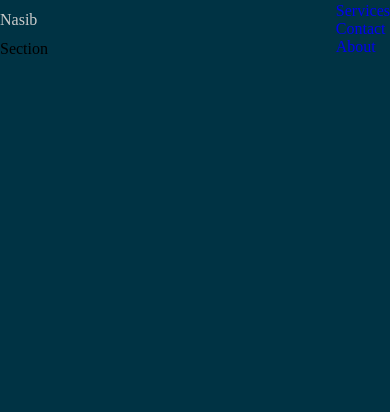
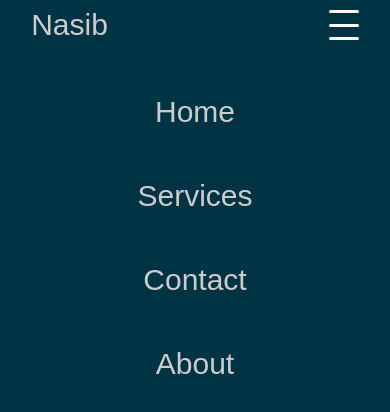
Before and after one commit to nasib-saleh/Template-One, a plain HTML site: page index.html in a window 390 px wide. Drawn offline with Linux system fonts and the light colour scheme.

Commit message:
modifies on header in media query

```diff
--- a/index.html
+++ b/index.html
@@ -10,7 +10,7 @@
 		<!-- //////////// Header //////////// -->
 		<header>
 			<div class="logo"><a href="#">Nasib</a></div>
-			<nav>
+			<nav class="show">
 				<ul>
 					<li><a href="#">Home</a></li>
 					<li><a href="#">Services</a></li>
@@ -18,9 +18,16 @@
 					<li><a href="#">About</a></li>
 				</ul>
 			</nav>
+			<div class="menu-btn">
+				<span></span>
+				<span></span>
+				<span></span>
+			</div>
 		</header>
 		<!-- //////////// Header //////////// -->
 		<!-- //////////// Hero Section //////////// -->
-		<section>Section</section>
+		<section>
+			<div class="container">Section</div>
+		</section>
 	</body>
 </html>
--- a/style.css
+++ b/style.css
@@ -1,8 +1,9 @@
 
 :root {
 	--mainColor: #003344;
-	--altColor: #002211;
+	--altColor: #eec43b;
 	--textColor: #ccc;
+	--transition: all 0.3s ease;
 }
 * {
 	box-sizing: border-box;
@@ -16,18 +17,91 @@ a {
 }
 
 body {
-	background-color: var(--mainColor);
+	background-color: var(--altColor);
+	font-family: "poppins", sans-serif;
+	overflow: hidden;
+}
+.container {
+	padding: 0 13%;
 }
 
 /* ------ Start Header ------ */
 
 header {
 	width: 100%;
-	height: 40px;
+	height: 50px;
 	display: flex;
 	align-items: center;
 	justify-content: space-between;
+	background-color: var(--mainColor);
+	padding: 15px 13%;
+	position: relative;
 	.logo a{
 		color: var(--textColor);
+		font-size: 30px;
+	}
+	.menu-btn {
+		width: 30px;
+		height: 30px;
+		display: flex;
+		flex-direction: column;
+		align-items: center;
+		justify-content: space-between;
+		cursor: pointer;
+		span {
+			width: 100%;
+			height: 3px;
+			background-color: white;
+			border-radius: 8px;
+		}
 	}
 }
+@media (max-width: 767px) {
+	header {
+		padding: 15px 8%;
+	}
+	header nav {
+		position: absolute;
+		top: 45px;
+		right: -100%;
+		width: 100%;
+		height: 100vh;
+		text-align: center;
+		background-color: var(--mainColor);
+		transition: all 0.3s ease;
+		&.show {
+			right: 0;
+		}
+		li {
+			margin-top: 50px;
+			a {
+				color: var(--textColor);
+				font-size: 30px;
+				transition: all .3s ease;
+				&:hover {
+					color: var(--altColor);
+				}
+			}
+		}
+	}
+}
+/* --------- media Query ----------- */
+@media (min-width: 767px) {
+	header nav ul {
+		display: flex;
+		align-items: center;
+		li {
+			margin-left: 20px;
+			a {
+				color: var(--textColor);
+				transition: var(--transition);
+				&:hover {
+					color: var(--altColor);
+				}
+			}
+		}
+	}
+	header .menu-btn {
+		display: none;
+	}
+}
```
